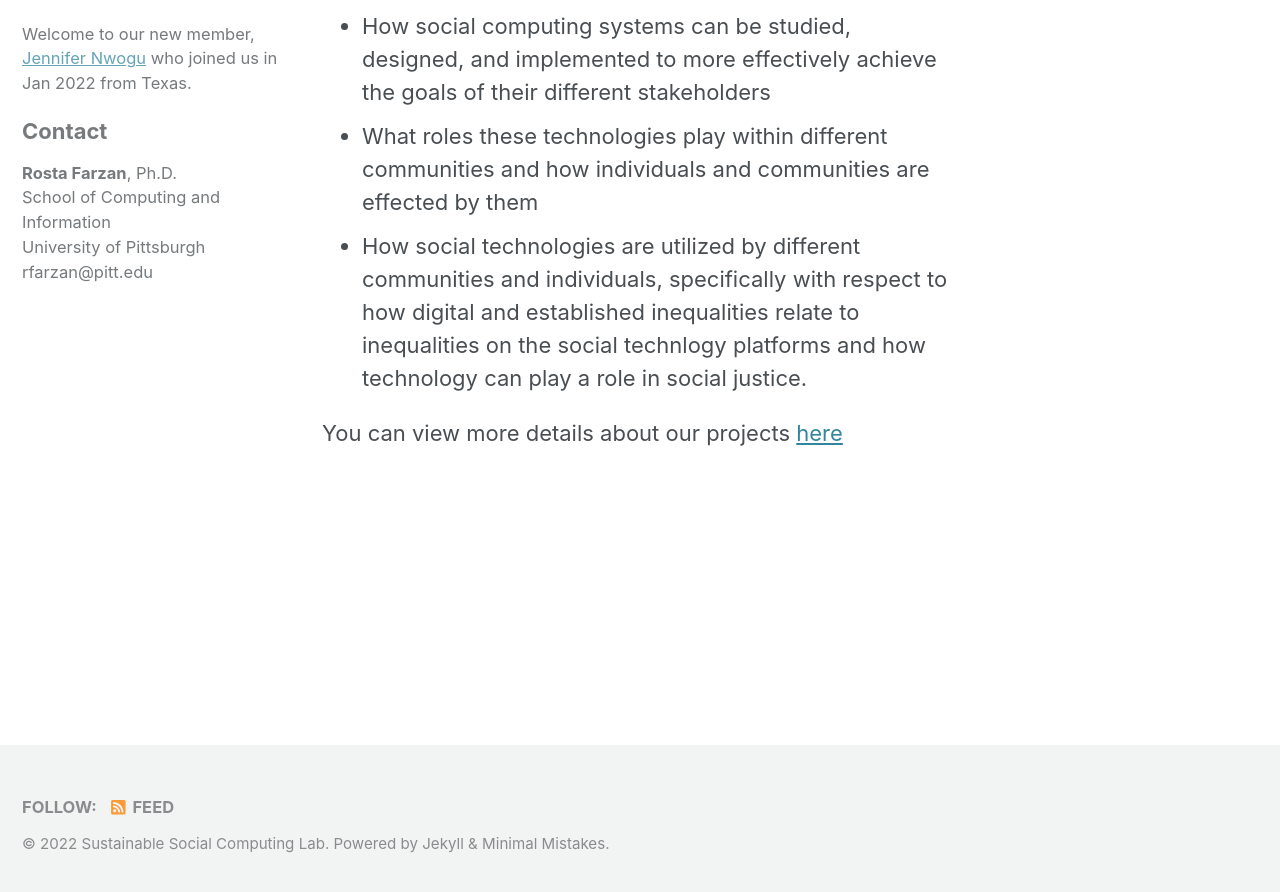
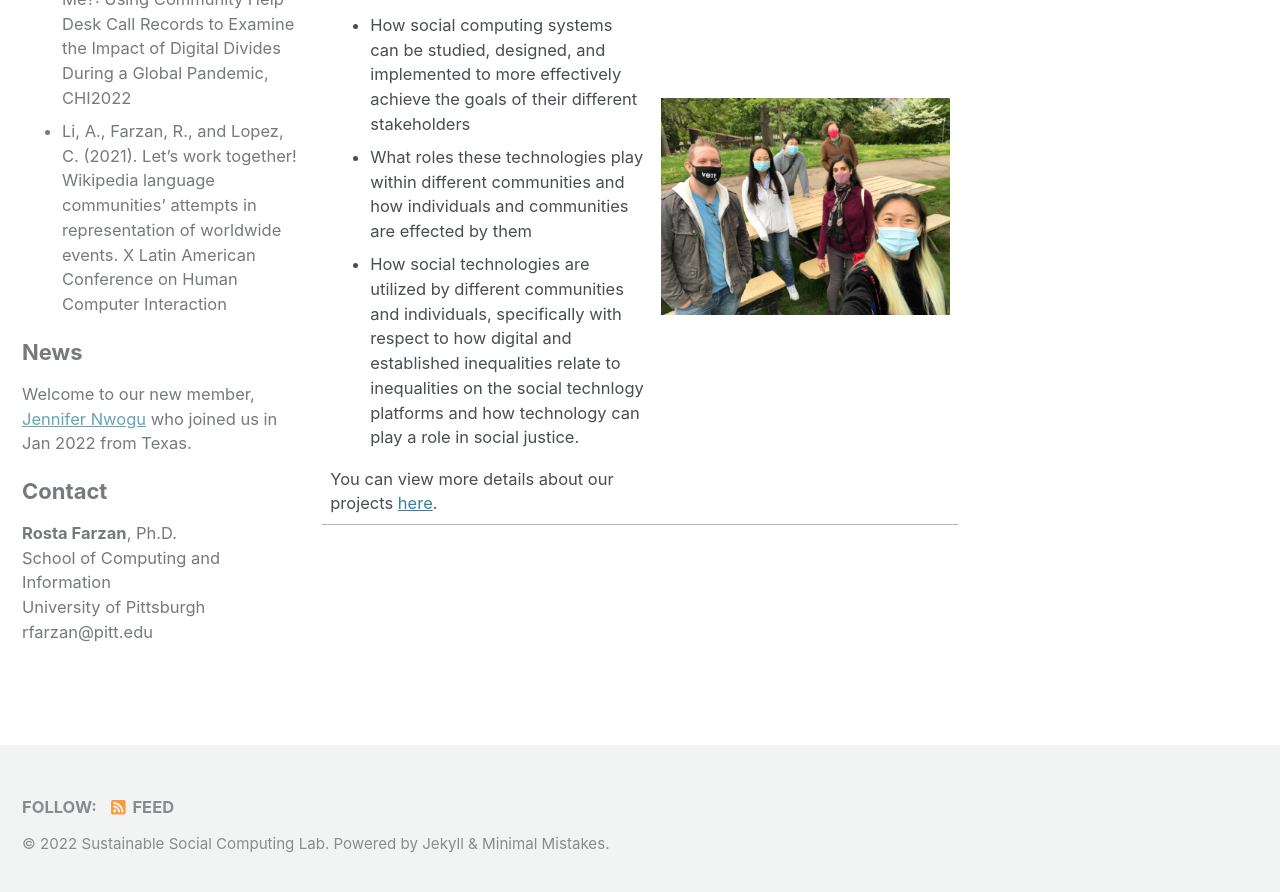
Before and after one commit to SSC-Pitt/SSC-Pitt.github.io, a Jekyll site: the page built from index.html, in a window 1280 px wide and 900 px high, scrolled down 222 px. Shown: the top 892 px of the window. Built offline with Jekyll 4.4.1, drawn with Linux system fonts in a browser that asks for light colours; cached includes are drawn as plain includes; nearby versions of some CDN libraries; the list of posts is cut into pages by our own code; some of the changed text lies outside the part shown.

Commit message:
Fast-forward - formatting issue

```diff
--- a/index.html
+++ b/index.html
@@ -3,7 +3,12 @@ layout: single
 author_profile: false
 sidebar:
   - title: "Recent Publications"
-    text: "Publication 1"
+    text: "<ul>
+      <li>Biehl, J., Farzan, R., and Zhou, Y. (2022). Can Anybody Help Me?: Using Community Help Desk Call Records to Examine the Impact of
+        Digital Divides During a Global Pandemic, CHI2022</li>
+      <li>Li, A., Farzan, R., and Lopez, C. (2021). Let’s work together! Wikipedia language communities’ attempts in representation of worldwide events. X Latin American Conference
+        on Human Computer Interaction</li>
+</ul>"
   - title: "News"
     text: "Welcome to our new member, <a href='https://www.linkedin.com/in/jennifer-nwogu2020/' title='_target'>Jennifer Nwogu</a> who joined us in Jan 2022 from Texas."
   - title: "Contact"
@@ -13,11 +18,15 @@ sidebar:
            rfarzan@pitt.edu<br/>
            "
 ---
-At the Sustainable Social Computing lab at the University of Pittsburgh, we research the interplay of technology and society in terms of
+<table><tr>
+<td>At the Sustainable Social Computing lab at the University of Pittsburgh, we research the interplay of technology and society in terms of
 <ul>
   <li>How social computing systems can be studied, designed, and implemented to more effectively achieve the goals of their different stakeholders</li>
   <li>What roles these technologies play within different communities and how individuals and communities are effected by them</li>
   <li>How social technologies are utilized by different communities and individuals, specifically with respect to how digital and established inequalities relate to inequalities
     on the social technlogy platforms and how technology can play a role in social justice.</li>
 </ul>
- You can view more details about our projects <a href='projects.html'>here</a>
+ You can view more details about our projects <a href='projects.html'>here</a>.
+  </td>
+  <td> <img src="SCC-picnic.jpg"/></td>
+  </tr></table>
```
